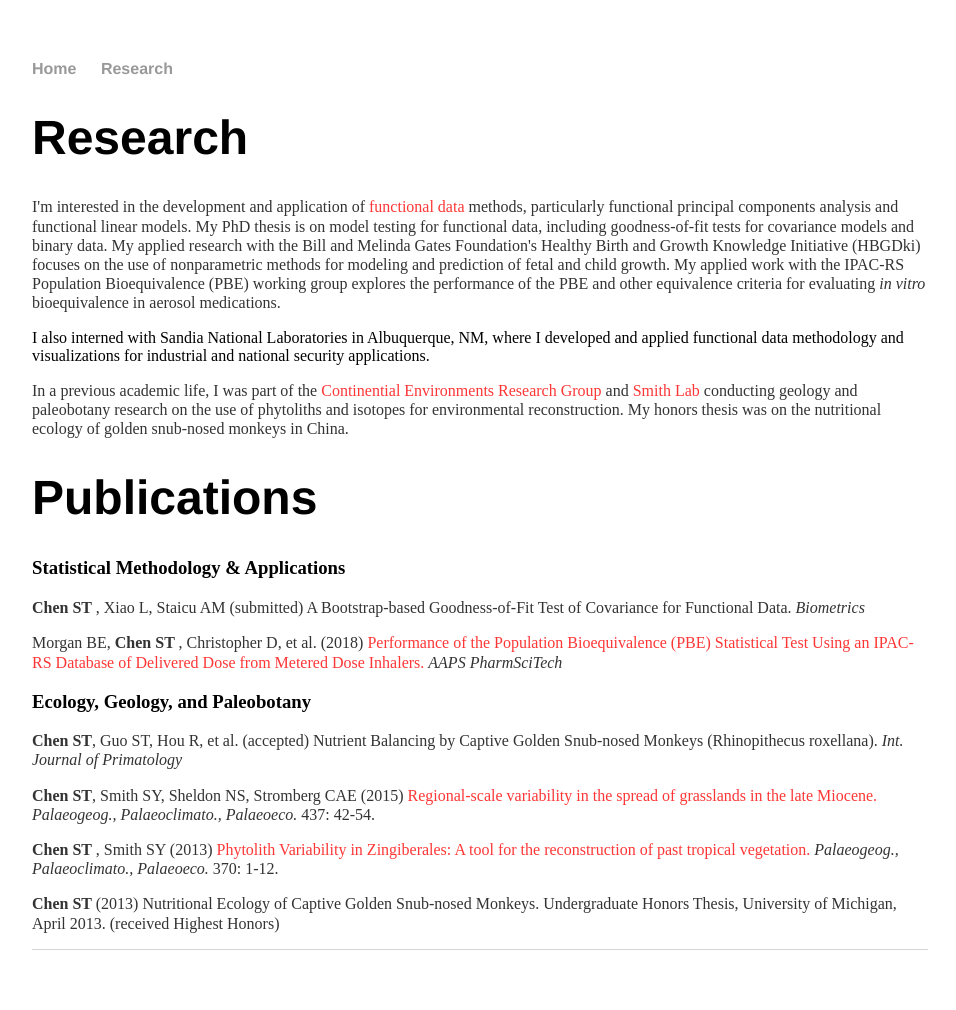
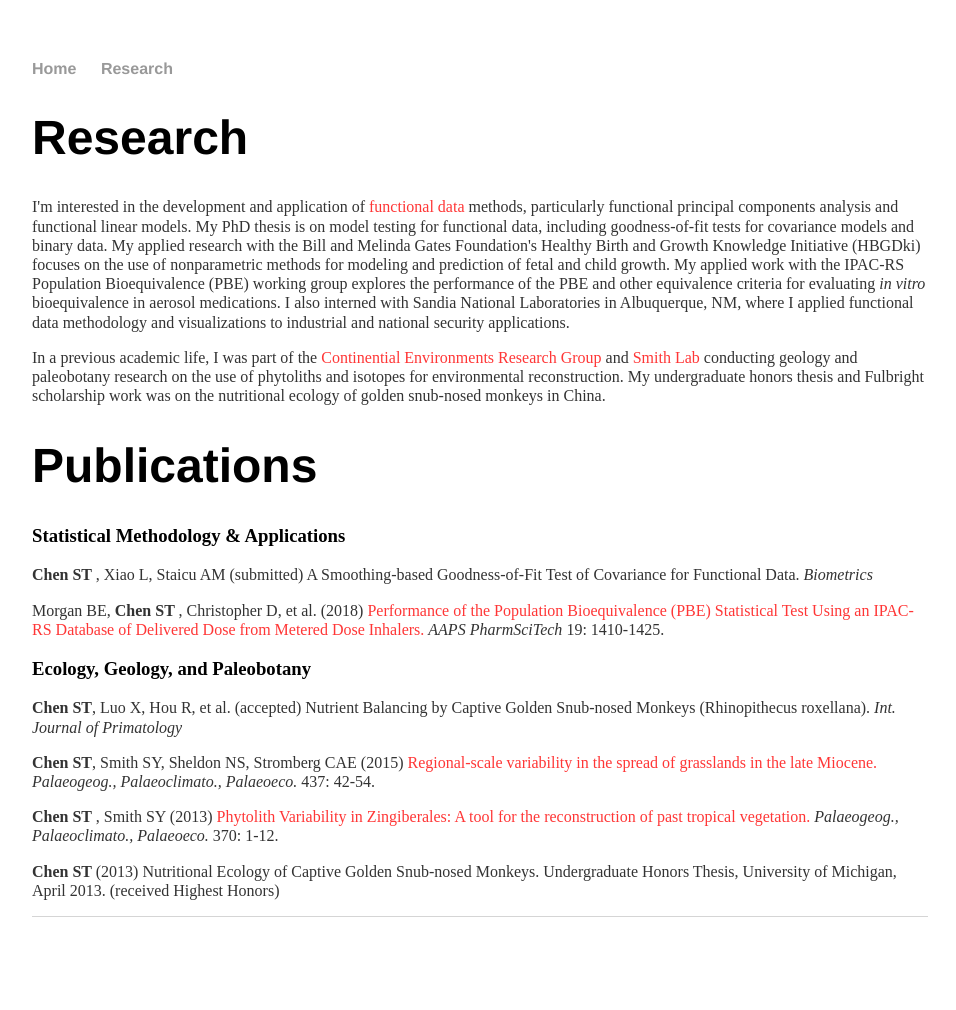
Before and after one commit to stchen3/stchen3.github.io, a Jekyll site: the page built from research/index.html, in a window 1280 px wide. Shown: the whole page, without its empty margins (160-1116 px from the left). Built offline with Jekyll 4.4.1, drawn with Linux system fonts in a browser that asks for light colours; after the commit the page ends 977 px from its top, so only the background shows below that.

Commit message:
Update index.html

```diff
--- a/research/index.html
+++ b/research/index.html
@@ -11,26 +11,27 @@ title: Research
 	My applied research with the Bill and Melinda Gates Foundation's Healthy Birth and Growth Knowledge Initiative (HBGDki)
 	focuses on the use of nonparametric methods for modeling and prediction of fetal and child growth.
 	My applied work with the IPAC-RS Population Bioequivalence (PBE) working group explores the performance of
-	the PBE and other equivalence criteria for evaluating <i> in vitro </i> bioequivalence in aerosol medications. </p>
-	I also interned with Sandia National Laboratories in Albuquerque, NM, where I developed and applied functional data methodology
-	and visualizations for industrial and national security applications.
+	the PBE and other equivalence criteria for evaluating <i> in vitro </i> bioequivalence in aerosol medications.
+	I also interned with Sandia National Laboratories in Albuquerque, NM, where I applied functional data methodology
+	and visualizations to industrial and national security applications.
 	<p> In a previous academic life, I was part of the <a href="https://sites.lsa.umich.edu/nsheldon/" target="blank"><font color=#FF3636>Continential Environments Research Group</font></a>
 	and <a href="https://sites.lsa.umich.edu/sysmith-lab/" target="blank"><font color=#FF3636>Smith Lab</font></a> conducting geology and paleobotany research on the use of phytoliths and isotopes
-	for environmental reconstruction. My honors thesis was on the nutritional ecology of golden snub-nosed monkeys in China.
+	for environmental reconstruction. My undergraduate honors thesis and Fulbright scholarship work was on the nutritional
+	ecology of golden snub-nosed monkeys in China.
 	</p>
 
 	<h1> Publications </h1>
 	<h3> Statistical Methodology & Applications </h3>
 	<p> <b> Chen ST </b>, Xiao L, Staicu AM (submitted)
-	A Bootstrap-based Goodness-of-Fit Test of Covariance for Functional Data. <i> Biometrics</i>
+	A Smoothing-based Goodness-of-Fit Test of Covariance for Functional Data. <i> Biometrics</i>
 
 	<p> Morgan BE, <b> Chen ST </b>, Christopher D, et al. (2018)
 	<a href="https://link.springer.com/article/10.1208%2Fs12249-017-0941-8" target="blank"><font color=#FF3636>Performance of the Population Bioequivalence (PBE) Statistical Test Using an IPAC-RS Database of Delivered Dose from Metered Dose Inhalers.</font></a>
-	<i> AAPS PharmSciTech </i>
+	<i> AAPS PharmSciTech </i> 19: 1410-1425.
 	</p>
 
 	<h3> Ecology, Geology, and Paleobotany </h3>
-	<p> <b> Chen ST</b>, Guo ST, Hou R, et al. (accepted)
+	<p> <b> Chen ST</b>, Luo X, Hou R, et al. (accepted)
 	Nutrient Balancing by Captive Golden Snub-nosed Monkeys (Rhinopithecus roxellana).
 	<i> Int. Journal of Primatology </i>
 	</p>
```
